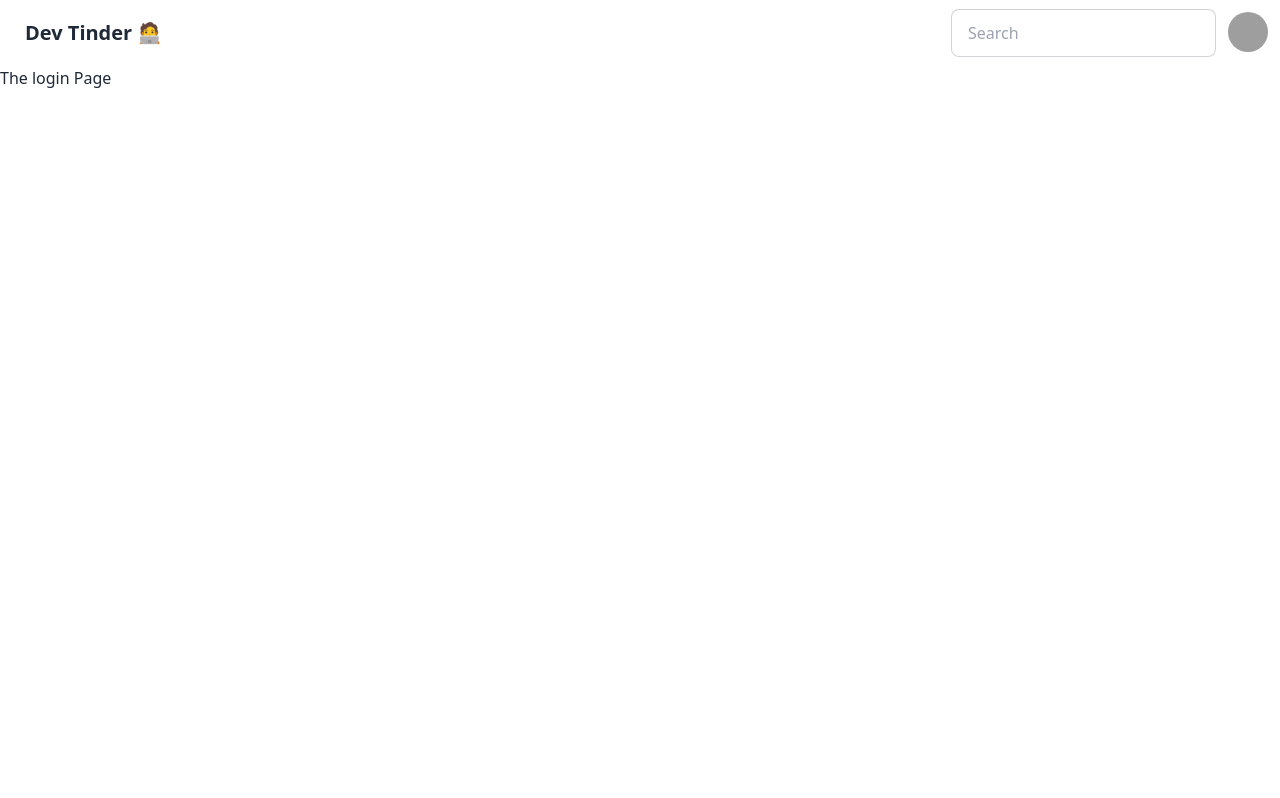
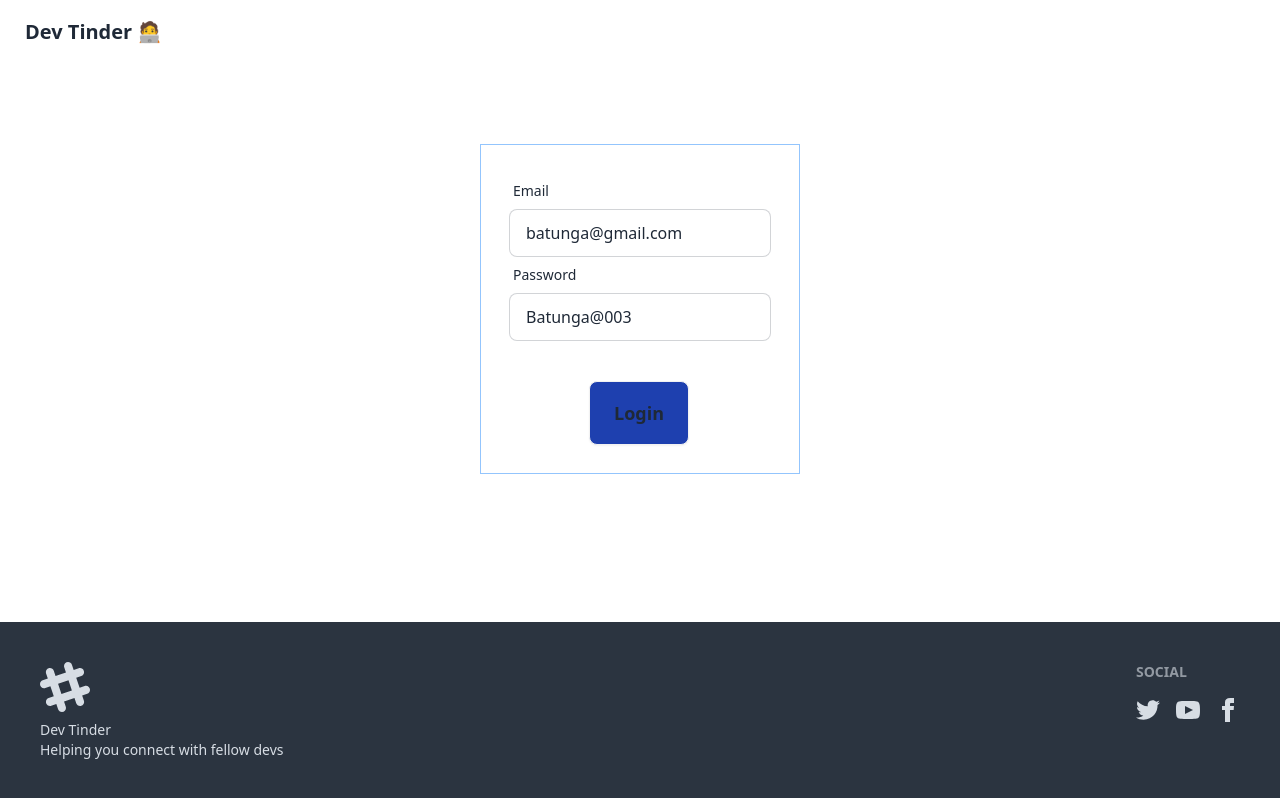
Before and after one commit to bhat0155/DevTinderWeb, a React (Vite) app: page /login in a window 1280 px wide. Built offline with nearby package versions, Linux system fonts and the light colour scheme; grey boxes are pictures that could not be loaded.

Commit message:
added redux

```diff
--- a/package.json
+++ b/package.json
@@ -10,8 +10,12 @@
     "preview": "vite preview"
   },
   "dependencies": {
+    "@reduxjs/toolkit": "^2.3.0",
+    "axios": "^1.7.8",
+    "cors": "^2.8.5",
     "react": "^18.3.1",
     "react-dom": "^18.3.1",
+    "react-redux": "^9.1.2",
     "react-router-dom": "^7.0.1"
   },
   "devDependencies": {
--- a/src/components/Body.jsx
+++ b/src/components/Body.jsx
@@ -1,11 +1,14 @@
 import { Outlet } from "react-router-dom";
 import Navbar from "./Navbar";
+import Footer from "./footer";
+
 
 const Body = () => {
   return (
     <div>
       <Navbar />
-      <Outlet/>
+      <Outlet />
+      <Footer />
     </div>
   );
 };
--- /dev/null
+++ b/src/components/Feed.jsx
@@ -0,0 +1,9 @@
+import React from 'react'
+
+const Feed = () => {
+  return (
+    <div>Feed</div>
+  )
+}
+
+export default Feed
--- /dev/null
+++ b/src/components/Footer.jsx
@@ -0,0 +1,66 @@
+const Footer = () => {
+  return (
+    <div>
+      <footer className="footer bg-neutral text-neutral-content p-10 fixed bottom-0 flex justify-between">
+        <aside>
+          <svg
+            width="50"
+            height="50"
+            viewBox="0 0 24 24"
+            xmlns="http://www.w3.org/2000/svg"
+            fillRule="evenodd"
+            clipRule="evenodd"
+            className="fill-current"
+          >
+            <path d="M22.672 15.226l-2.432.811.841 2.515c.33 1.019-.209 2.127-1.23 2.456-1.15.325-2.148-.321-2.463-1.226l-.84-2.518-5.013 1.677.84 2.517c.391 1.203-.434 2.542-1.831 2.542-.88 0-1.601-.564-1.86-1.314l-.842-2.516-2.431.809c-1.135.328-2.145-.317-2.463-1.229-.329-1.018.211-2.127 1.231-2.456l2.432-.809-1.621-4.823-2.432.808c-1.355.384-2.558-.59-2.558-1.839 0-.817.509-1.582 1.327-1.846l2.433-.809-.842-2.515c-.33-1.02.211-2.129 1.232-2.458 1.02-.329 2.13.209 2.461 1.229l.842 2.515 5.011-1.677-.839-2.517c-.403-1.238.484-2.553 1.843-2.553.819 0 1.585.509 1.85 1.326l.841 2.517 2.431-.81c1.02-.33 2.131.211 2.461 1.229.332 1.018-.21 2.126-1.23 2.456l-2.433.809 1.622 4.823 2.433-.809c1.242-.401 2.557.484 2.557 1.838 0 .819-.51 1.583-1.328 1.847m-8.992-6.428l-5.01 1.675 1.619 4.828 5.011-1.674-1.62-4.829z"></path>
+          </svg>
+          <p>
+            Dev Tinder
+            <br />
+            Helping you connect with fellow devs
+          </p>
+        </aside>
+        <nav>
+          <h6 className="footer-title">Social</h6>
+          <div className="grid grid-flow-col gap-4">
+            <a>
+              <svg
+                xmlns="http://www.w3.org/2000/svg"
+                width="24"
+                height="24"
+                viewBox="0 0 24 24"
+                className="fill-current"
+              >
+                <path d="M24 4.557c-.883.392-1.832.656-2.828.775 1.017-.609 1.798-1.574 2.165-2.724-.951.564-2.005.974-3.127 1.195-.897-.957-2.178-1.555-3.594-1.555-3.179 0-5.515 2.966-4.797 6.045-4.091-.205-7.719-2.165-10.148-5.144-1.29 2.213-.669 5.108 1.523 6.574-.806-.026-1.566-.247-2.229-.616-.054 2.281 1.581 4.415 3.949 4.89-.693.188-1.452.232-2.224.084.626 1.956 2.444 3.379 4.6 3.419-2.07 1.623-4.678 2.348-7.29 2.04 2.179 1.397 4.768 2.212 7.548 2.212 9.142 0 14.307-7.721 13.995-14.646.962-.695 1.797-1.562 2.457-2.549z"></path>
+              </svg>
+            </a>
+            <a>
+              <svg
+                xmlns="http://www.w3.org/2000/svg"
+                width="24"
+                height="24"
+                viewBox="0 0 24 24"
+                className="fill-current"
+              >
+                <path d="M19.615 3.184c-3.604-.246-11.631-.245-15.23 0-3.897.266-4.356 2.62-4.385 8.816.029 6.185.484 8.549 4.385 8.816 3.6.245 11.626.246 15.23 0 3.897-.266 4.356-2.62 4.385-8.816-.029-6.185-.484-8.549-4.385-8.816zm-10.615 12.816v-8l8 3.993-8 4.007z"></path>
+              </svg>
+            </a>
+            <a>
+              <svg
+                xmlns="http://www.w3.org/2000/svg"
+                width="24"
+                height="24"
+                viewBox="0 0 24 24"
+                className="fill-current"
+              >
+                <path d="M9 8h-3v4h3v12h5v-12h3.642l.358-4h-4v-1.667c0-.955.192-1.333 1.115-1.333h2.885v-5h-3.808c-3.596 0-5.192 1.583-5.192 4.615v3.385z"></path>
+              </svg>
+            </a>
+          </div>
+        </nav>
+      </footer>
+    </div>
+  );
+};
+
+export default Footer;
--- a/src/components/Login.jsx
+++ b/src/components/Login.jsx
@@ -1,9 +1,76 @@
-const Login=()=>{
-    return(
-        <div>
-            <h2>The login Page</h2>
-        </div>
-    )
-}
+import { useState } from "react";
+import axios from "axios";
+import { useDispatch } from "react-redux";
+import { addUser } from "../utils/userSlice";
+import { useNavigate } from "react-router-dom";
+import { BASE_URL } from "../utils/constants";
+
+const Login = () => {
+  const [email, setEmail] = useState("batunga@gmail.com");
+  const [password, setPassword] = useState("Batunga@003");
+  const dispatch=useDispatch()
+  const navigate= useNavigate()
+
+  const handleClick = async () => {
+    try {
+      const fetchData = await axios.post(
+        `${BASE_URL}/login`,
+        {
+          email,
+          password,
+        },
+        {
+          withCredentials: true,
+        }
+      );
+
+      console.log(fetchData.data);
+      dispatch(addUser(fetchData.data))
+      navigate("/feed")
+
+    } catch (err) {
+      console.log(err);
+    }
+  };
+
+  return (
+    <div>
+      <div className="border border-blue-300 m-auto w-80 mt-20 p-7">
+        <label className="form-control w-full max-w-xs ">
+          <div className="label">
+            <span className="label-text">Email</span>
+          </div>
+          <input
+            value={email}
+            type="text"
+            placeholder="Type here"
+            className="input input-bordered w-full max-w-xs"
+            onChange={(ev) => setEmail(ev.target.value)}
+          />
+        </label>
+
+        {/* password */}
+        <label className="form-control w-full max-w-xs">
+          <div className="label">
+            <span className="label-text">Password </span>
+          </div>
+          <input
+            value={password}
+            type="text"
+            placeholder="Type here"
+            className="input input-bordered w-full max-w-xs"
+            onChange={(ev) => setPassword(ev.target.value)}
+          />
+        </label>
+        <button
+          className="btn btn-xs sm:btn-sm md:btn-md lg:btn-lg mt-10 ml-20 bg-blue-800"
+          onClick={handleClick}
+        >
+          Login
+        </button>
+      </div>
+    </div>
+  );
+};
 
 export default Login;
--- a/src/components/Navbar.jsx
+++ b/src/components/Navbar.jsx
@@ -1,17 +1,18 @@
+import { useSelector } from "react-redux";
+
+
 const Navbar = () => {
+  const userData=useSelector((store)=> store.user)
+  console.log(userData)
   return (
     <div>
       <div className="navbar bg-base-100">
         <div className="flex-1">
           <a className="btn btn-ghost text-xl">Dev Tinder 🧑‍💻</a>
         </div>
-        <div className="flex-none gap-2">
+       {userData &&  <div className="flex-none gap-2">
           <div className="form-control">
-            <input
-              type="text"
-              placeholder="Search"
-              className="input input-bordered w-24 md:w-auto"
-            />
+           <h2>Welcome, {userData.firstName}</h2>
           </div>
           <div className="dropdown dropdown-end">
             <div
@@ -44,7 +45,7 @@
               </li>
             </ul>
           </div>
-        </div>
+        </div>}
       </div>
     </div>
   );
--- /dev/null
+++ b/src/utils/appStore.js
@@ -0,0 +1,10 @@
+import { configureStore } from "@reduxjs/toolkit";
+import userSlice from "./userSlice"
+
+const appStore = configureStore({
+  reducer: {
+    user: userSlice
+  },
+});
+
+export default appStore;
--- /dev/null
+++ b/src/utils/constants.js
@@ -0,0 +1 @@
+export const BASE_URL="http://localhost:3000";
--- /dev/null
+++ b/src/utils/userSlice.js
@@ -0,0 +1,17 @@
+import { createSlice } from "@reduxjs/toolkit";
+
+const userSlice=createSlice({
+    name: "user",
+    initialState: null,
+    reducers:{
+        addUser: (state, action)=>{
+            return action.payload
+        },
+        removeUser: (state, action)=>{
+            return null
+        }
+    }
+})
+
+export const {addUser, removeUser}= userSlice.actions
+export default userSlice.reducer;
```
Also changed, not shown: src/App.jsx (+24 -9 lines), 1 other file (tests, documents, lock files or other folders).
